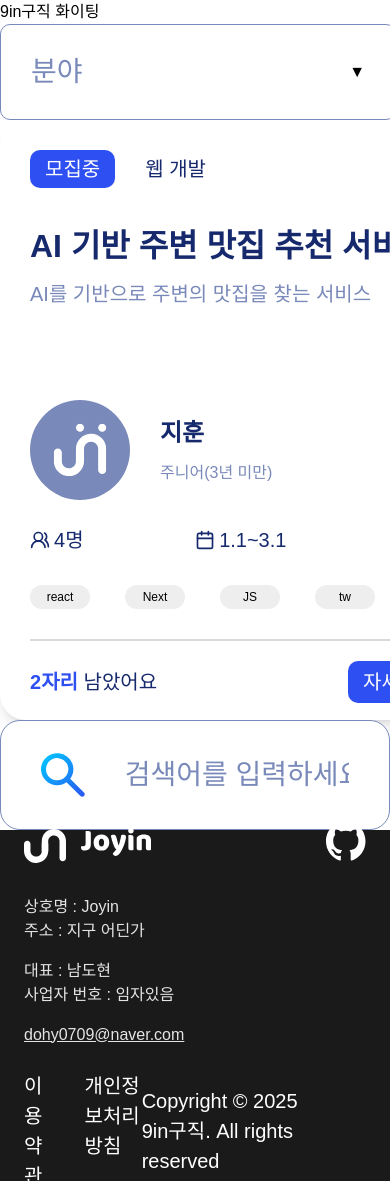
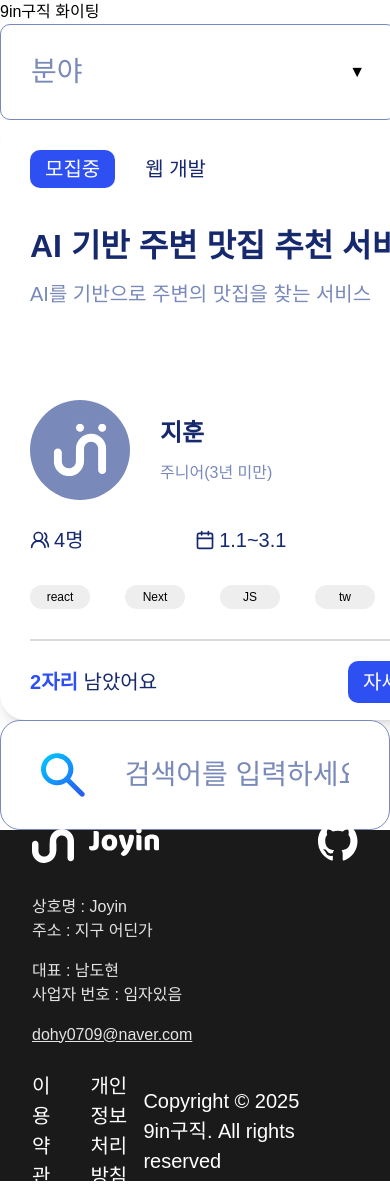
Before and after one commit to FRONTENDBOOTCAMP-14th/Final-project-team9, a Next.js app: page / in a window 390 px wide. Shown: the top 1191 px of the page. Built offline with nearby package versions, Linux system fonts and the light colour scheme; a web font is replaced by a local one.

Commit message:
refactor : footer 반응형으로 수정, 고정값 제거

```diff
--- a/src/components/common/footer/Footer.tsx
+++ b/src/components/common/footer/Footer.tsx
@@ -3,11 +3,12 @@ import Image from "next/image";
 export default function Footer() {
   return (
     <footer
-      className="bg-[#1a1a1a] text-white w-full max-w-[1920px] h-[351px] mx-auto"
+      className="bg-[#1a1a1a] text-white w-full h-[351px]"
       role="contentinfo"
       aria-label="사이트 푸터"
     >
-      <div className="max-w-6xl mx-auto px-6 h-full flex flex-col justify-center">
+      <div className="w-full max-w-[1920px] mx-auto px-8 h-full flex flex-col justify-center">
+        <div className="max-w-6xl mx-auto w-full">
           <div className="flex justify-between items-start">
             {/* 왼쪽 로고 및 정보 섹션 */}
             <div className="flex-1">
@@ -92,6 +93,7 @@ export default function Footer() {
             </div>
           </div>
         </div>
+      </div>
     </footer>
   );
 }
```
Lines whose indentation alone changed are shown as unchanged.
